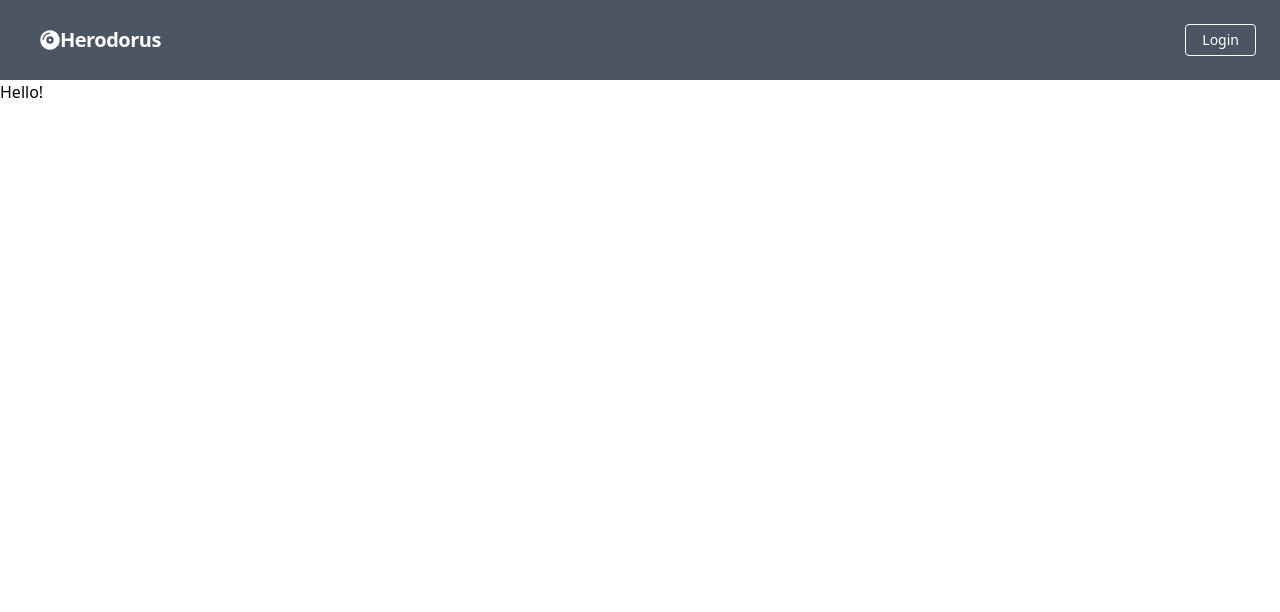
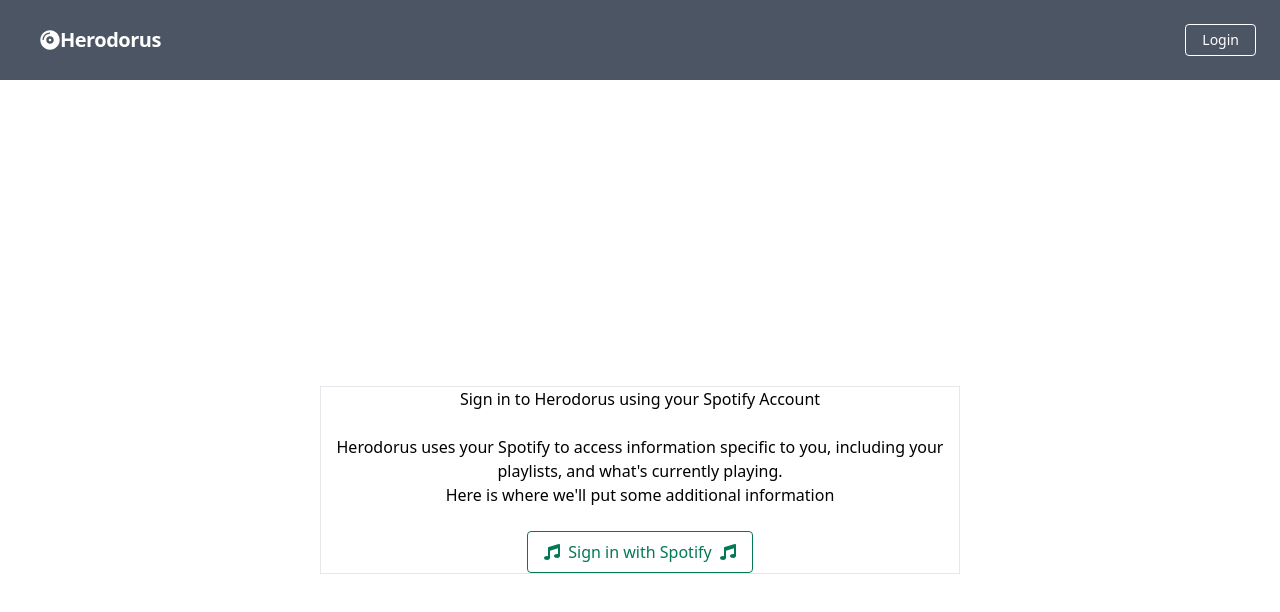
Before and after one commit to CapnSammeh/Herodorus, a React app in the folder frontend/: page /login in a window 1280 px wide. Shown: the top 612 px of the page. Built offline with nearby package versions, Linux system fonts and the light colour scheme.

Commit message:
feat(frontend): :sparkles: fleshed out the login-box

```diff
--- a/frontend/src/components/LoginBox/LoginBox.tsx
+++ b/frontend/src/components/LoginBox/LoginBox.tsx
@@ -1,10 +1,24 @@
 import React from 'react';
-
+import { FontAwesomeIcon } from '@fortawesome/react-fontawesome'
+import { faMusic } from '@fortawesome/free-solid-svg-icons'
 
 const LoginBox: React.FC = () => {
   return (
-    <div className="container mx-auto">
-      <p>Hello!</p>
+    <div className="flex h-screen">
+      <div className="m-auto w-1/2 text-center border">
+        <h1>{"Sign in to Herodorus using your Spotify Account"}</h1>
+        <br />
+        <p>{"Herodorus uses your Spotify to access information specific to you, including your playlists, and what's currently playing."}</p>
+        <p>{"Here is where we'll put some additional information"}</p>
+        <br/>
+        <button type="button" className="btn-outline-primary transition duration-300 ease-in-out focus:outline-none focus:shadow-outline border border-green-700 hover:bg-green-700 text-green-700 hover:text-white font-normal py-2 px-4 rounded">
+          <FontAwesomeIcon icon={faMusic} className="mr-2"/>
+          <span>
+            Sign in with Spotify
+          </span>
+          <FontAwesomeIcon icon={faMusic} className="ml-2" />
+        </button>
+      </div>
     </div>
   )
 };
```
